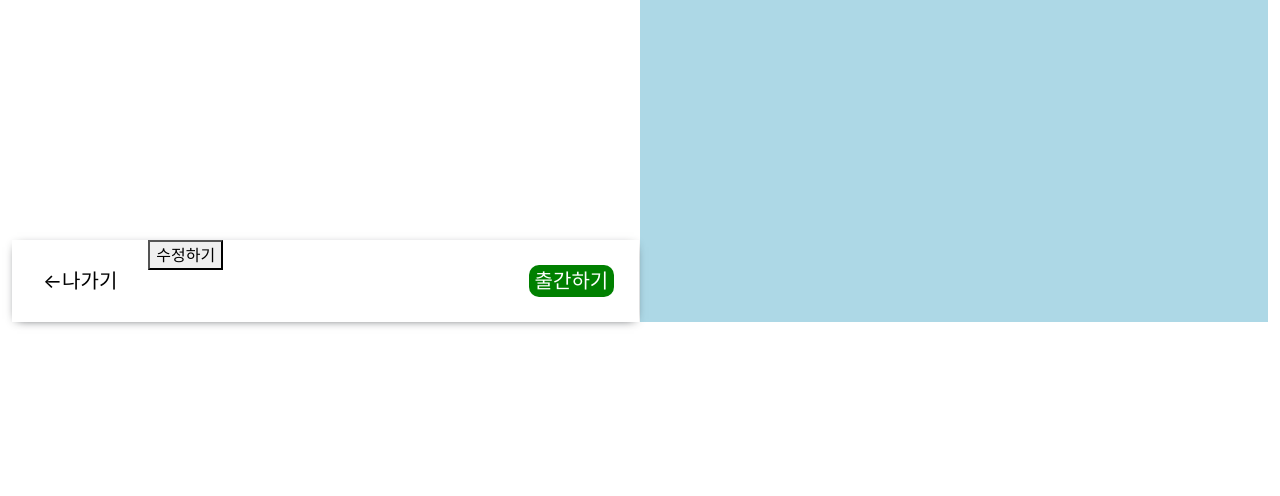
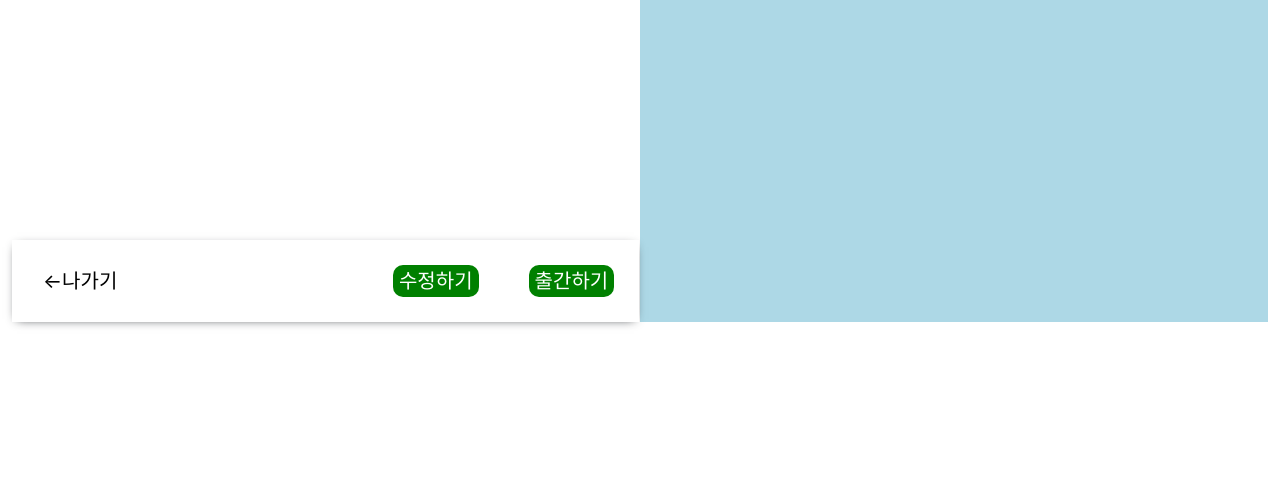
Before and after one commit to ALAJAKA/ojijo, a Python web app: template templates/write_post.html in a window 1280 px wide. Shown: the part 478-974 px from the top of the page. Run offline with Jinja, Linux system fonts and the light colour scheme; the template is opened without the code that fills it, so the values that code supplies are empty.

Commit message:
Revert "강아지 우는법"
This reverts commit 5b8256fe9c18f52a6240a479b1b158267fa8e9d6.

```diff
--- a/static/css/write_post.css
+++ b/static/write_post.css
@@ -81,6 +81,21 @@ body {
     font-size: 20px;
 }
 
+.WB3 {
+    background-color: green;
+    color: white;
+
+    outline: none;
+    border: 0;
+    border-radius: 10px;
+
+    float: right;
+    margin: 25px;
+
+    font-size: 20px;
+}
+
+
 .Preview {
     float: right;
     width: 50%;
```
